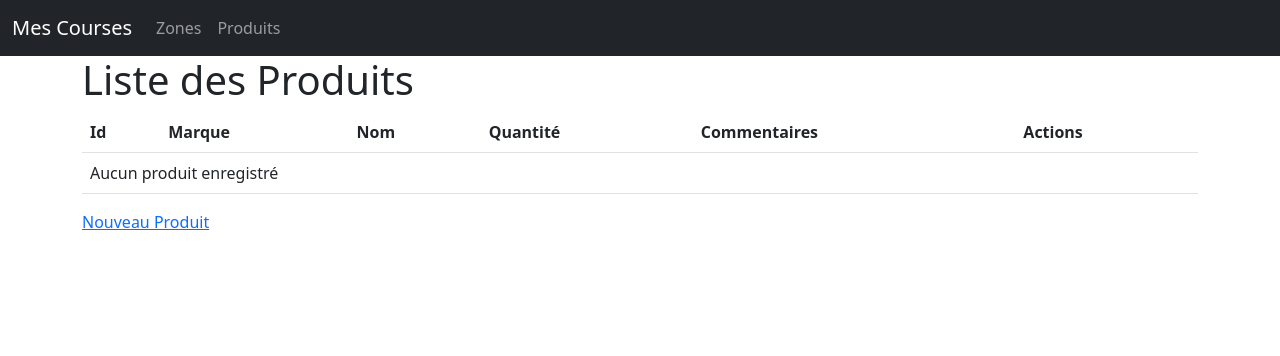
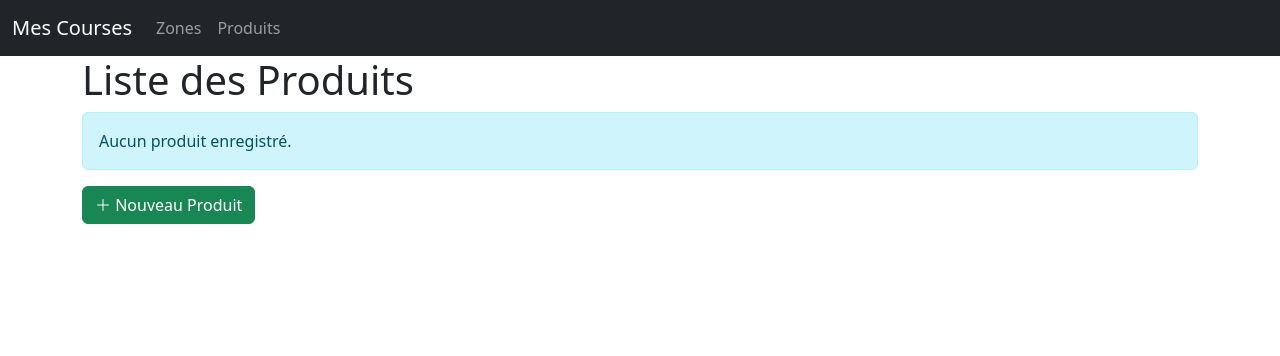
Before and after one commit to Ranak4n/Liste_de_courses, a Symfony app: template templates/produit/index.html.twig in a window 1280 px wide. Shown: the top 356 px of the page. Run offline with Twig, Linux system fonts and the light colour scheme; the template is opened without the code that fills it, so the values that code supplies are empty; some libraries are stand-ins or nearby versions.

Commit message:
Style buttons added

```diff
--- a/templates/base.html.twig
+++ b/templates/base.html.twig
@@ -4,15 +4,17 @@
         <meta charset="UTF-8">
         <meta name="viewport" content="width=device-width, initial-scale=1">
         <title>{% block title %}Mes Courses{% endblock %}</title>
-        {% block stylesheets %}{% endblock %}
-        <link href="https://cdn.jsdelivr.net/npm/bootstrap@5.2.3/dist/css/bootstrap.min.css" rel="stylesheet" integrity="sha384-rbsA2VBKQhggwzxH7pPCaAqO46MgnOM80zW1RWuH61DGLwZJEdK2Kadq2F9CUG65" crossorigin="anonymous">
-        <link rel="stylesheet" href="https://cdn.jsdelivr.net/npm/bootstrapicons@1.11.2/font/bootstrap-icons.css">
+        {% block stylesheets %}
+            <link href="https://cdn.jsdelivr.net/npm/bootstrap@5.2.3/dist/css/bootstrap.min.css" rel="stylesheet">
+            <link rel="stylesheet" href="https://cdn.jsdelivr.net/npm/bootstrapicons@1.11.2/font/bootstrap-icons.css">
+            <link href="https://cdn.jsdelivr.net/npm/bootstrap-icons/font/bootstrap-icons.css" rel="stylesheet">
+        {% endblock %}
     </head>
     <body>
         {% block body %}
-            <nav class="navbar navbar-expand-lg navbar-dark bg-dark">
+            <nav class="navbar navbar-expand-lg navbar-dark bg-dark" aria-label="Menu principal">
                 <div class="container-fluid">
-                    <a class="navbar-brand" href="#">Mes Courses</a>
+                    <a class="navbar-brand" href=""{{ path('home') }}"">Mes Courses</a>
                     <button class="navbar-toggler" type="button" data-bs-toggle="collapse"
                         data-bs-target="#navbarNav" aria-controls="navbarNav" aria-expanded="false"
                         aria-label="Toggle navigation">
@@ -29,14 +31,19 @@
                     </ul>
                 </div>
             </div>
-        </nav>
-        <div class="container">
-            {% block main_content %}
-            {% endblock %}
-        </div>
+            </nav>
+
+            <div class="container">
+                {% for message in app.flashes('notice') %}
+                    <div class="alert alert-info">{{ message }}</div>
+                {% endfor %}
+
+                {% block main_content %}{% endblock %}
+            </div>
         {% endblock %}
 
-    <script src="https://cdn.jsdelivr.net/npm/bootstrap@5.2.3/dist/js/bootstrap.bundle.min.js" integrity="sha384-kenU1KFdBIe4zVF0s0G1M5b4hcpxyD9F7jL+jjXkk+Q2h455rYXK/7HAuoJl+0I4" crossorigin="anonymous"></script>
-    {% block javascripts %}{% endblock %}
-  </body>
+        {% block javascripts %}
+            <script src="https://cdn.jsdelivr.net/npm/bootstrap@5.2.3/dist/js/bootstrap.bundle.min.js"></script>
+        {% endblock %}
+    </body>
 </html>
--- a/templates/produit/_delete_form.html.twig
+++ b/templates/produit/_delete_form.html.twig
@@ -1,4 +1,4 @@
-<form method="post" action="{{ path('produit_delete', {'id': produit.id}) }}" onsubmit="return confirm('Are you sure you want to delete this item?');">
+<form method="post" action="{{ path('produit_delete', {'id': produit.id}) }}" onsubmit="return confirm('{{ 'Êtes-vous sûr de supprimer ce produit ?' }}');">
     <input type="hidden" name="_token" value="{{ csrf_token('delete' ~ produit.id) }}">
-    <button class="btn">Supprimer</button>
+    <button type="submit" class="btn btn-danger">{{ 'Supprimer' }}</button>
 </form>
--- a/templates/produit/_form.html.twig
+++ b/templates/produit/_form.html.twig
@@ -1,4 +1,5 @@
-{{ form_start(form) }}
+{{ form_start(form, {'attr': {'novalidate': 'novalidate'}}) }}
+    {{ form_errors(form) }}
     {{ form_widget(form) }}
-    <button class="btn">{{ button_label|default('Enregistrer') }}</button>
+    <button type="submit" class="btn btn-success">{{ button_label|default('Enregistrer') }}</button>
 {{ form_end(form) }}
--- a/templates/produit/index.html.twig
+++ b/templates/produit/index.html.twig
@@ -1,41 +1,51 @@
 {% extends 'base.html.twig' %}
 
-{% block title %}Produit index{% endblock %}
+{% block title %}Index des Produits{% endblock %}
 
 {% block main_content %}
     <h1>Liste des Produits</h1>
 
-    <table class="table">
-        <thead>
+    {% if produits|length > 0 %}
+    <table class="table table-striped">
+        <thead class="table-dark">
             <tr>
-                <th>Id</th>
+                <th>ID</th>
                 <th>Marque</th>
                 <th>Nom</th>
                 <th>Quantité</th>
                 <th>Commentaires</th>
-                <th>Actions</th>
+                <th class="text-center">Actions</th>
             </tr>
         </thead>
         <tbody>
-        {% for produit in produits %}
+            {% for produit in produits %}
             <tr>
                 <td>{{ produit.id }}</td>
                 <td>{{ produit.marque }}</td>
                 <td>{{ produit.nom }}</td>
                 <td>{{ produit.quantite }}</td>
-                <td>{{ produit.commentaires }}</td>
-                <td>
-                    <a href="{{ path('produit_show', {'id': produit.id}) }}">Voir</a>
-                    <a href="{{ path('produit_edit', {'id': produit.id}) }}">Modifier</a>
+                <td>{{ produit.commentaires|e('html') }}</td>
+                <td class="text-center">
+                    <a href="{{ path('produit_show', {'id': produit.id}) }}" class="btn btn-info btn-sm" aria-label="Voir {{ produit.nom }}">
+                        <i class="bi bi-eye"></i> Voir
+                    </a>
+                    <a href="{{ path('produit_edit', {'id': produit.id}) }}" class="btn btn-primary btn-sm" aria-label="Modifier {{ produit.nom }}">
+                        <i class="bi bi-pencil"></i> Modifier
+                    </a>
                 </td>
             </tr>
-        {% else %}
+            {% else %}
             <tr>
-                <td colspan="6">Aucun produit enregistré</td>
+                <td colspan="6" class="text-center">Aucun produit enregistré.</td>
             </tr>
-        {% endfor %}
+            {% endfor %}
         </tbody>
     </table>
+    {% else %}
+        <div class="alert alert-info">Aucun produit enregistré.</div>
+    {% endif %}
 
-    <a href="{{ path('produit_new') }}">Nouveau Produit</a>
+    <a href="{{ path('produit_new') }}" class="btn btn-success">
+        <i class="bi bi-plus-lg"></i> Nouveau Produit
+    </a>
 {% endblock %}
--- a/templates/produit/new.html.twig
+++ b/templates/produit/new.html.twig
@@ -7,5 +7,5 @@
 
     {{ include('produit/_form.html.twig') }}
 
-    <a href="{{ path('produit_index') }}">Retour à la liste</a>
+    <a href="{{ path('produit_index') }}" class="btn btn-secondary">Retour à la liste</a>
 {% endblock %}
```
Also changed, not shown: templates/produit/edit.html.twig (+4 -4 lines), templates/produit/show.html.twig (+15 -9 lines).
